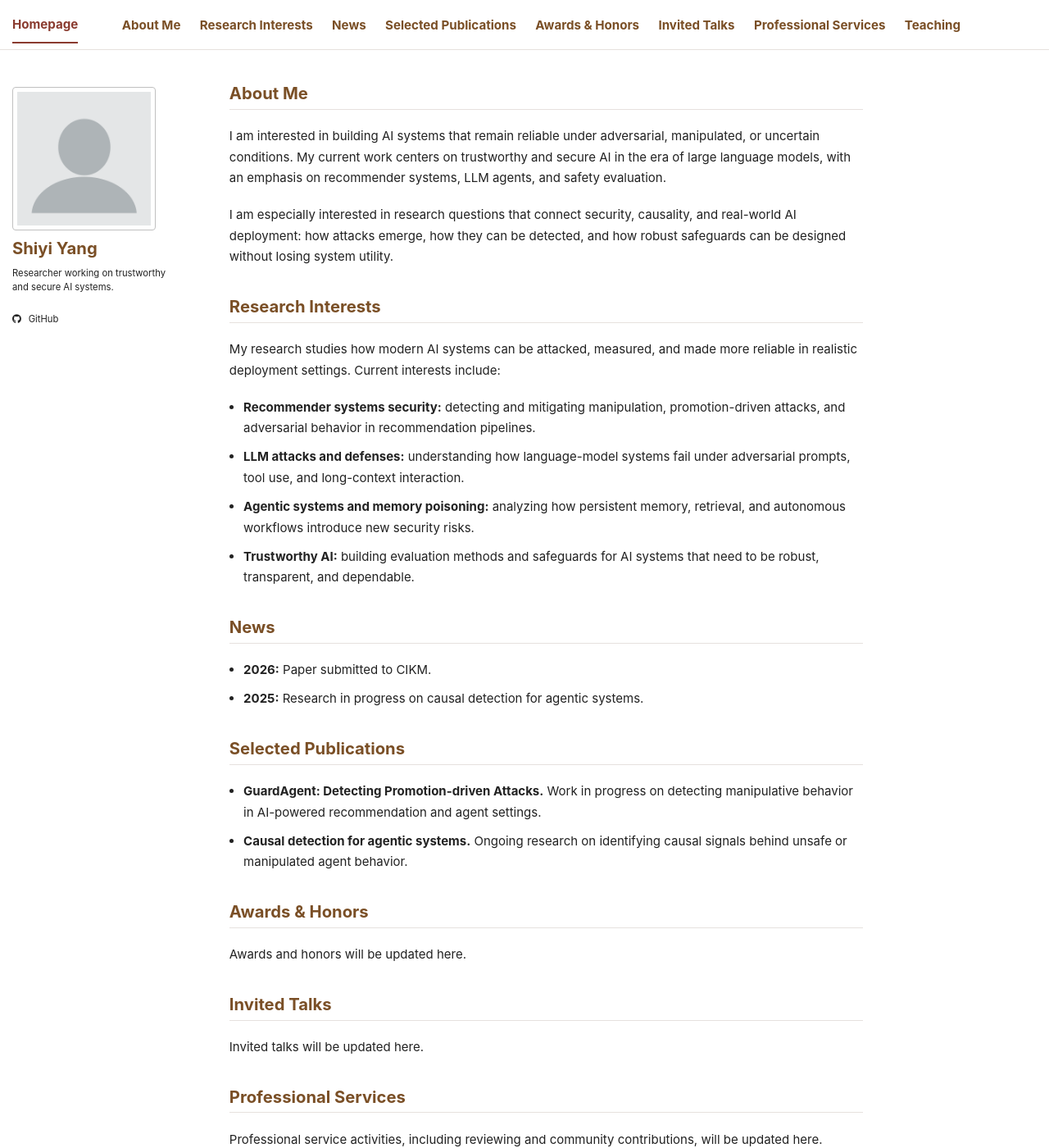
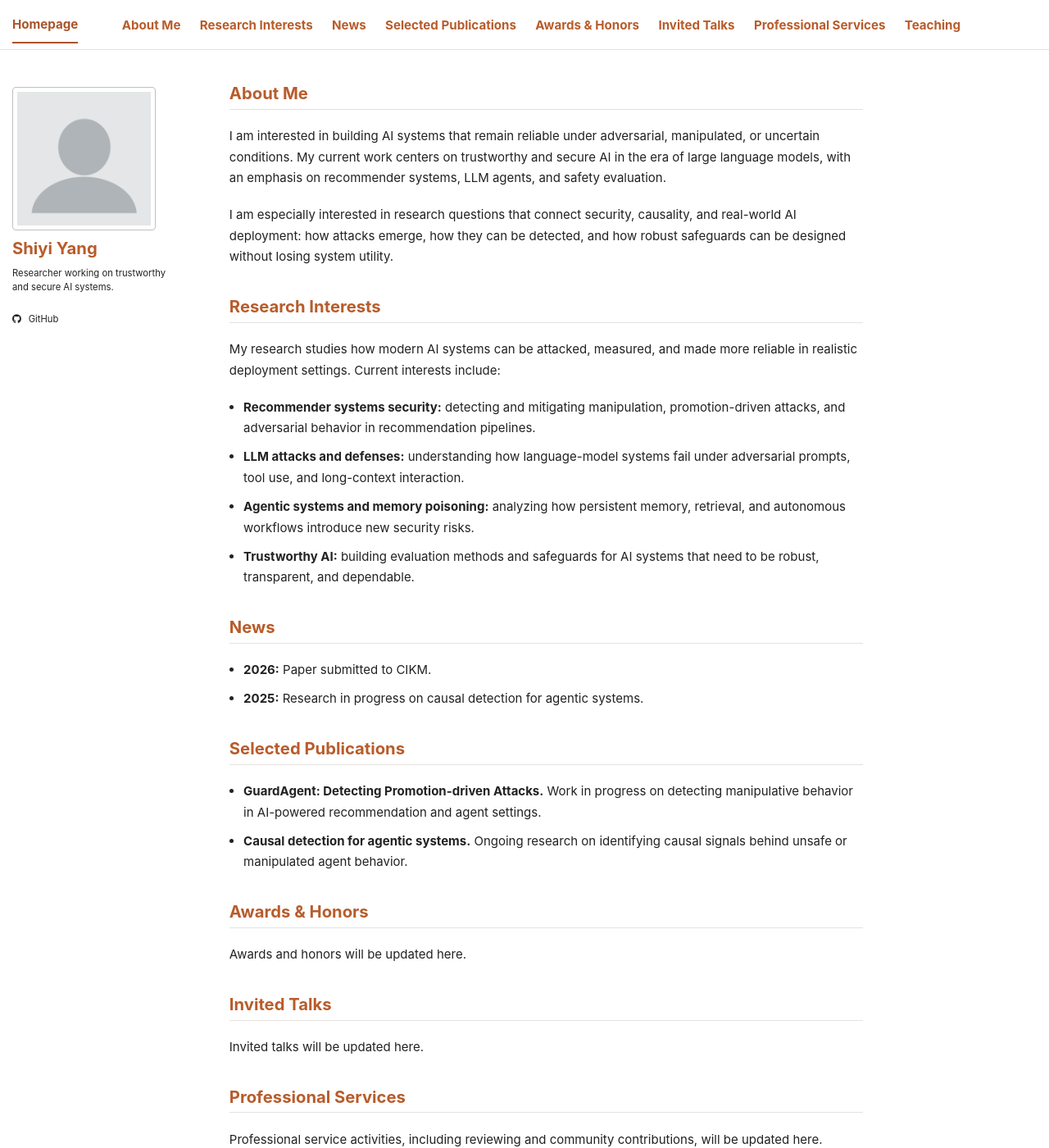
Before and after one commit to shiyiyang-ai/shiyiyang-ai.github.io, a Jekyll site: the page built from _pages/about.md, in a window 1280 px wide and 1400 px high. Shown: the whole window at 82% size. Built offline with Jekyll 4.4.1, drawn with Linux system fonts in a browser that asks for light colours; a script bundle is joined from its source files by our own code; library files that are not in the unit come from our copies.

Commit message:
Try cognac orange accent palette

```diff
--- a/assets/css/main.scss
+++ b/assets/css/main.scss
@@ -68,7 +68,7 @@ body {
 .greedy-nav a,
 .masthead__menu-item.selected a,
 .masthead__menu-item.selected a:hover {
-  color: #7a4f26;
+  color: #b85c2b;
   font-weight: 700;
 }
 
@@ -79,12 +79,12 @@ body {
 
 .masthead__menu-item.selected a,
 .masthead__menu-item.selected a:hover {
-  color: #8a3b2f;
-  border-bottom-color: #8a3b2f;
+  color: #a9542a;
+  border-bottom-color: #a9542a;
 }
 
 .greedy-nav .visible-links a:before {
-  background: #8a3b2f;
+  background: #a9542a;
 }
 
 .greedy-nav .hidden-links {
@@ -93,8 +93,8 @@ body {
 }
 
 .greedy-nav .hidden-links a:hover {
-  color: #8a3b2f;
-  background: #f5efed;
+  color: #a9542a;
+  background: #f8efe8;
 }
 
 .greedy-nav .hidden-links:before {
@@ -117,7 +117,7 @@ body {
 .page__content h2 {
   margin-top: 1.8em;
   padding-bottom: 0.3em;
-  color: #7a4f26;
+  color: #b85c2b;
   border-bottom: 1px solid #e6e1de;
   font-size: 1.35em;
 }
@@ -127,7 +127,7 @@ body {
 }
 
 .page__content a {
-  color: #8a3b2f;
+  color: #a9542a;
 }
 
 .page__content strong {
@@ -152,7 +152,7 @@ body {
 }
 
 .author__name {
-  color: #7a4f26;
+  color: #b85c2b;
   font-size: 1.35em !important;
   line-height: 1.2;
 }
```
